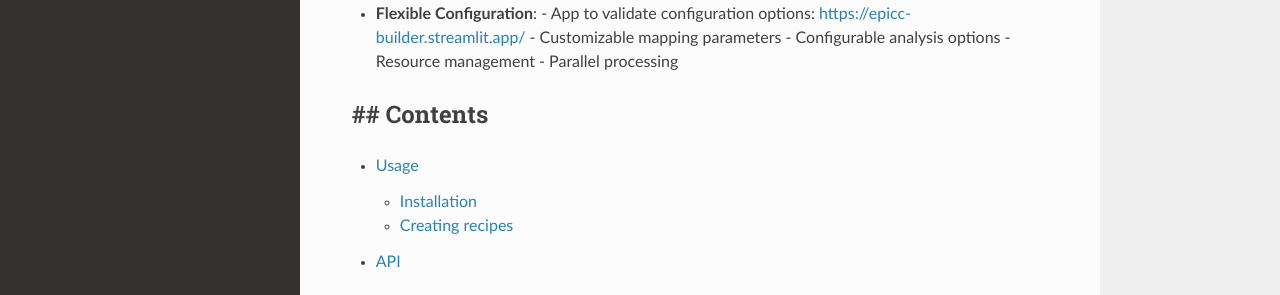
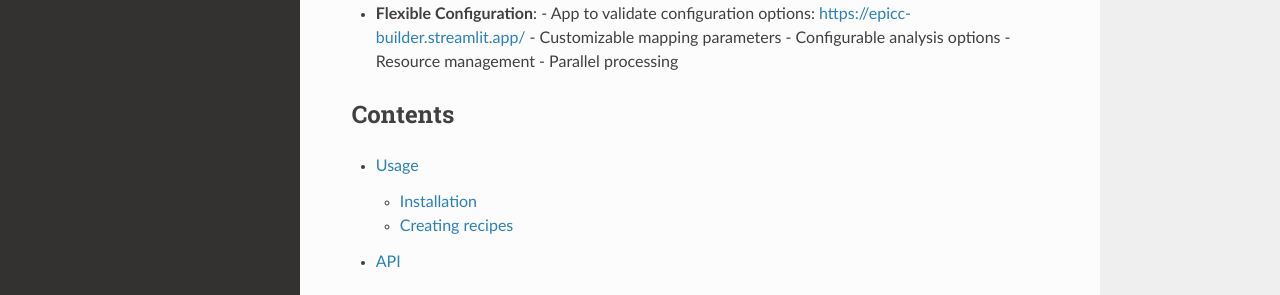
Before and after one commit to joncahn/epicc-documentation, a Sphinx documentation site: the page built from docs/source/index.rst, in a window 1280 px wide and 1157 px high. Shown: the part 694-989 px from the top of the window. Built offline with Sphinx 7.4.7 and the Read the Docs theme 3.1.0, drawn with Linux system fonts in a browser that asks for light colours.

```diff
--- a/docs/source/index.rst
+++ b/docs/source/index.rst
@@ -40,7 +40,7 @@ Features
   - Resource management
   - Parallel processing
 
-## Contents
+Contents
 --------
 
 .. toctree::
```
